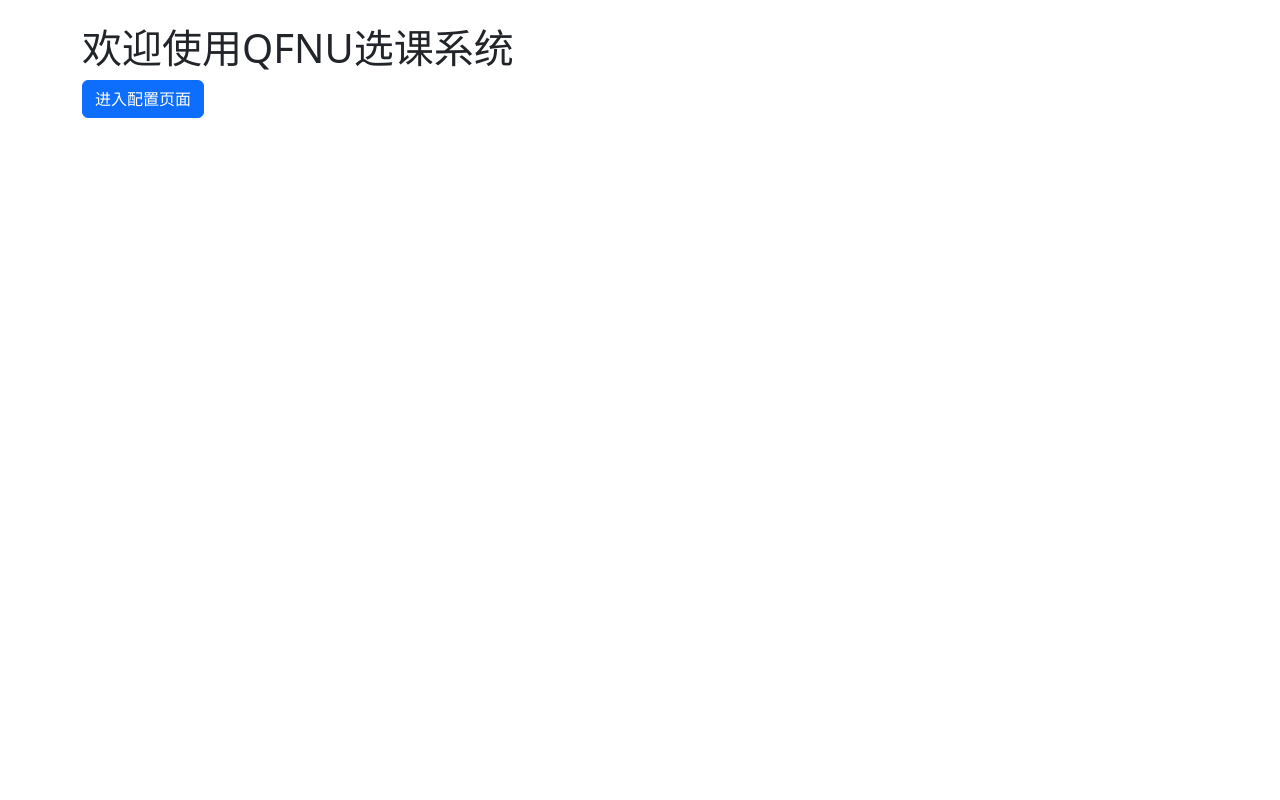
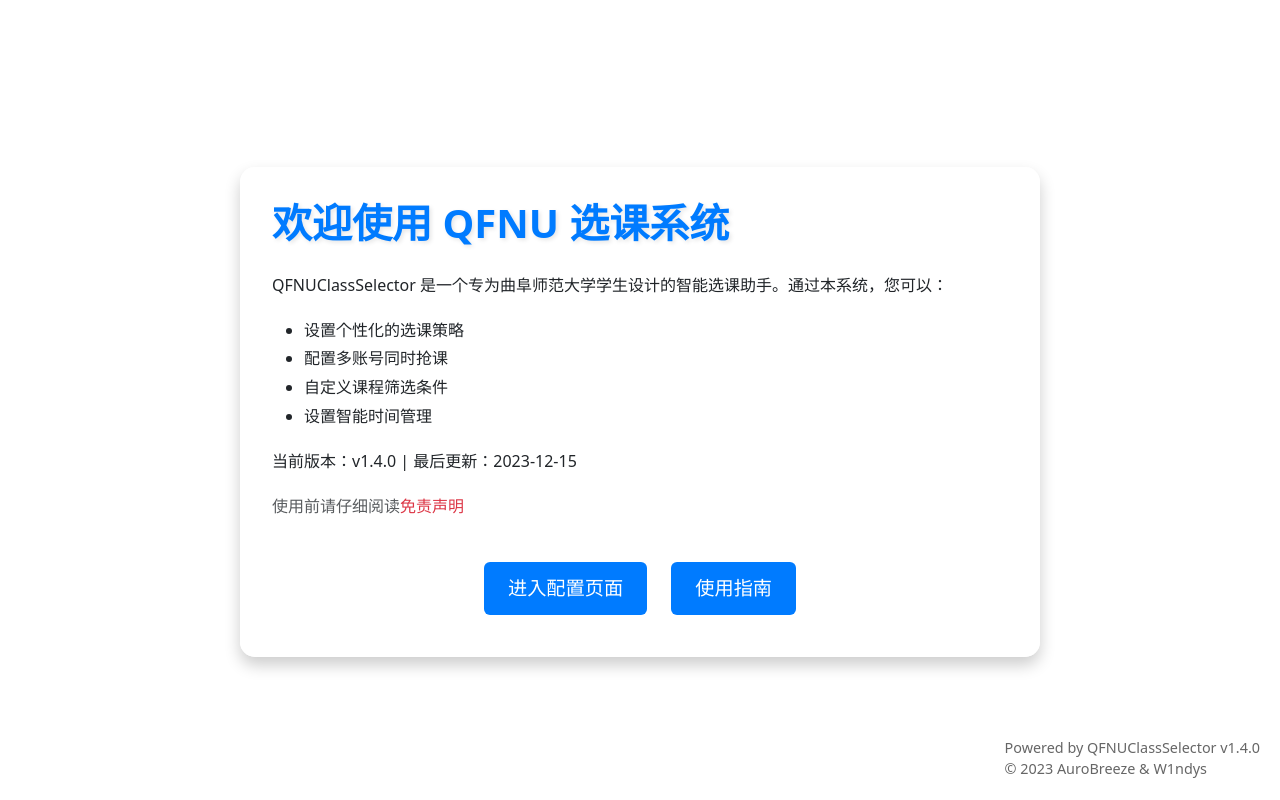
Before and after one commit to AuroBreeze/QFNUClassSelector, a Flask app: page / in a window 1280 px wide. Run offline with Flask 3, Linux system fonts and the light colour scheme; some libraries are stand-ins or nearby versions.

Commit message:
feat(WebUI): 优化首页界面并添加新功能
- 添加背景图片和动画效果，提升页面视觉体验
- 增加系统介绍和功能列表，帮助用户了解选课系统
- 添加使用指南和免责声明链接，方便用户获取更多信息
- 优化按钮样式和布局，增强页面可交互性
- 添加版本信息和版权说明，完善页面内容

```diff
--- a/WebUI/templates/index.html
+++ b/WebUI/templates/index.html
@@ -3,11 +3,103 @@
 <head>
     <title>QFNU 选课系统</title>
     <link href="https://cdn.jsdelivr.net/npm/bootstrap@5.3.0/dist/css/bootstrap.min.css" rel="stylesheet">
+    <style>
+        body {
+            background-image: url('https://via.placeholder.com/1920x1080');
+            background-size: cover;
+            background-position: center;
+            height: 100vh;
+            display: flex;
+            justify-content: center;
+            align-items: center;
+            transition: opacity 0.5s ease;
+        }
+        .container {
+            background-color: rgba(255, 255, 255, 0.9);
+            padding: 2rem;
+            border-radius: 15px;
+            box-shadow: 0 8px 16px rgba(0, 0, 0, 0.2);
+            max-width: 800px;
+            animation: fadeIn 1s ease-in-out;
+        }
+        @keyframes fadeIn {
+            from { opacity: 0; transform: translateY(20px); }
+            to { opacity: 1; transform: translateY(0); }
+        }
+        h1 {
+            color: #007bff;
+            font-weight: bold;
+            text-shadow: 2px 2px 4px rgba(0, 0, 0, 0.1);
+            margin-bottom: 1.5rem;
+        }
+        .btn-primary {
+            background-color: #007bff;
+            border: none;
+            padding: 12px 24px;
+            font-size: 1.2rem;
+            transition: all 0.3s ease;
+            margin: 10px;
+        }
+        .btn-primary:hover {
+            background-color: #0056b3;
+            box-shadow: 0 6px 12px rgba(0, 0, 0, 0.3);
+            transform: translateY(-2px);
+        }
+        .description {
+            text-align: justify;
+            margin-bottom: 2rem;
+            line-height: 1.8;
+        }
+        .version-info {
+            position: absolute;
+            bottom: 20px;
+            right: 20px;
+            color: #666;
+            font-size: 0.9rem;
+        }
+        .disclaimer-link {
+            color: #dc3545;
+            text-decoration: none;
+            transition: color 0.3s ease;
+        }
+        .disclaimer-link:hover {
+            color: #a71d2a;
+        }
+    </style>
+    <script>
+        document.addEventListener('DOMContentLoaded', function() {
+            document.querySelector('.btn-primary').addEventListener('click', function(event) {
+                event.preventDefault();
+                document.body.style.opacity = '0';
+                setTimeout(function() {
+                    window.location.href = event.target.href;
+                }, 500);
+            });
+        });
+    </script>
 </head>
 <body>
     <div class="container mt-4">
-        <h1>欢迎使用QFNU选课系统</h1>
-        <a href="/config/disposition" class="btn btn-primary">进入配置页面</a>
+        <h1>欢迎使用 QFNU 选课系统</h1>
+        <div class="description">
+            <p>QFNUClassSelector 是一个专为曲阜师范大学学生设计的智能选课助手。通过本系统，您可以：</p>
+            <ul>
+                <li>设置个性化的选课策略</li>
+                <li>配置多账号同时抢课</li>
+                <li>自定义课程筛选条件</li>
+                <li>设置智能时间管理</li>
+            </ul>
+            <p>当前版本：v1.4.0 | 最后更新：2023-12-15</p>
+            <p class="text-muted">使用前请仔细阅读<a href="/disclaimer" class="disclaimer-link">免责声明</a></p>
+        </div>
+        <div class="text-center">
+            <a href="/config/disposition" class="btn btn-primary">进入配置页面</a>
+            <a href="/guide" class="btn btn-primary">使用指南</a>
+        </div>
+    </div>
+    <div class="version-info">
+        Powered by QFNUClassSelector v1.4.0<br>
+        © 2023 AuroBreeze & W1ndys
     </div>
 </body>
 </html>
```
